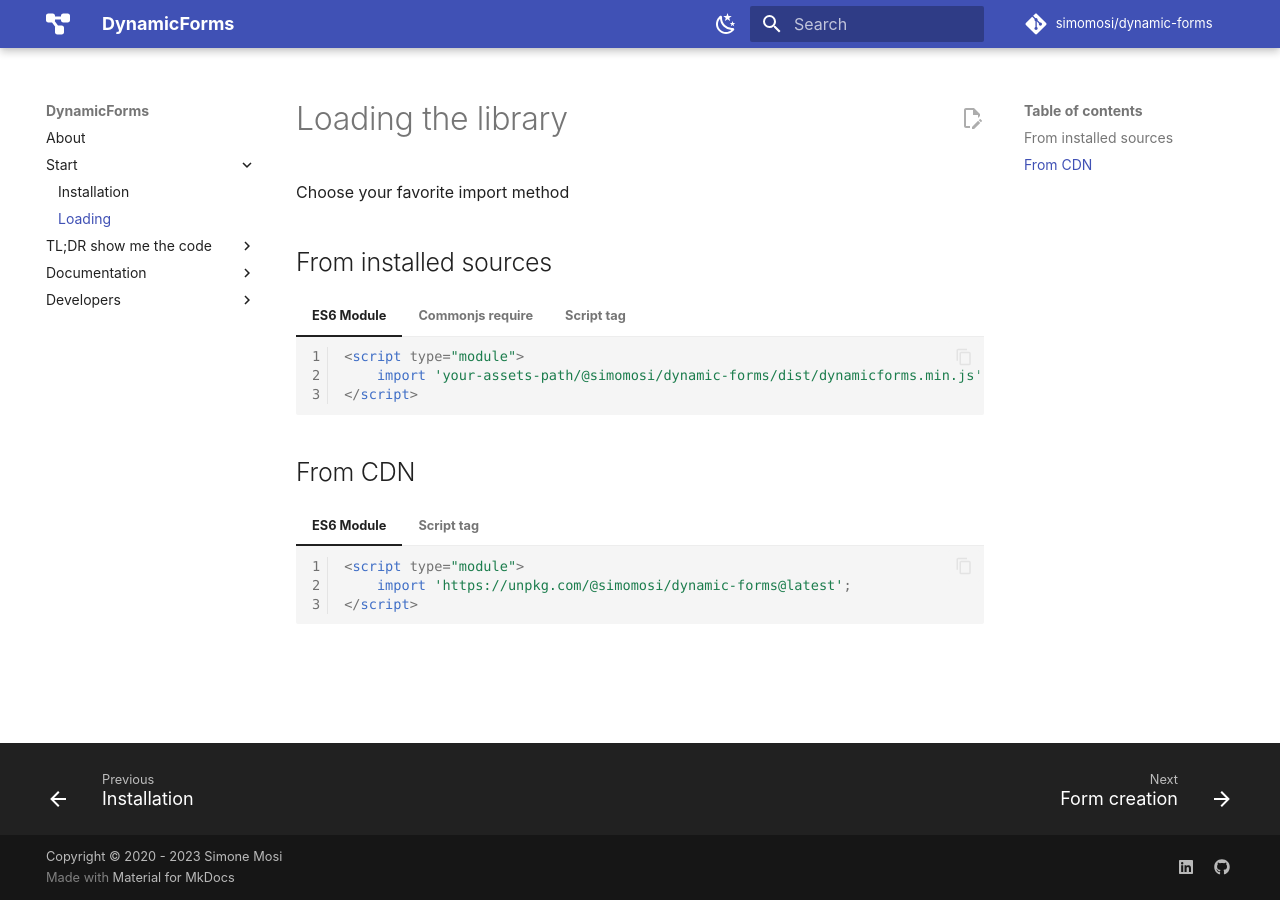
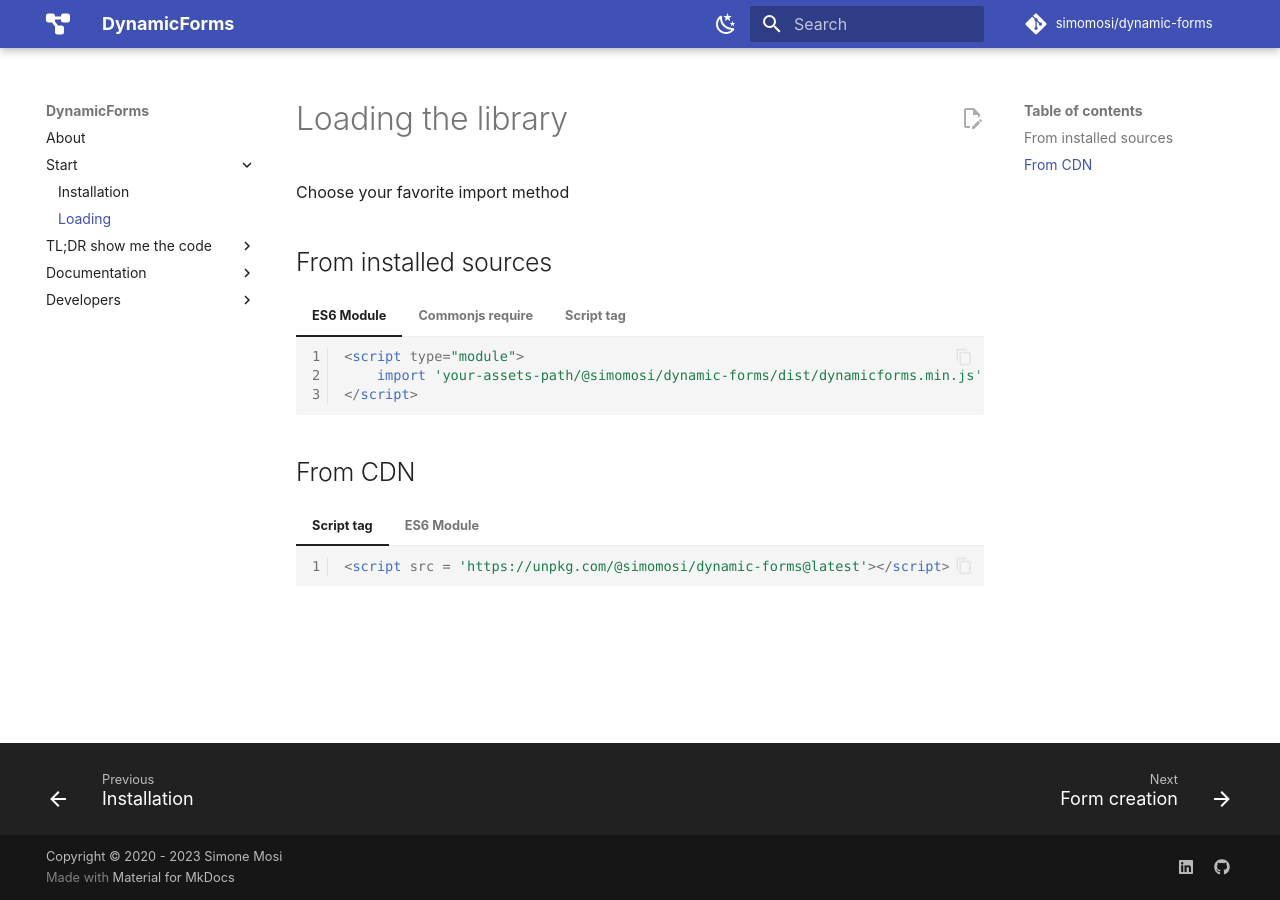
Before and after one commit to simomosi/dynamic-forms, an MkDocs documentation site: the page built from docs/start/loading.md, in a window 1280 px wide. Built offline with MkDocs 1.6.1 and Material for MkDocs 9.7.7, drawn with Linux system fonts in a browser that asks for light colours; comment, search, counter and statistics services are not loaded.

Commit message:
Minor changes

````diff
--- a/docs/start/loading.md
+++ b/docs/start/loading.md
@@ -22,14 +22,14 @@ Choose your favorite import method
 
 ## From CDN
 
+=== "Script tag"
+    ```html
+    <script src = 'https://unpkg.com/@simomosi/dynamic-forms@latest'></script>
+    ```
+
 === "ES6 Module"
     ```html
     <script type="module">
         import 'https://unpkg.com/@simomosi/dynamic-forms@latest';
     </script>
     ```
-
-=== "Script tag"
-    ```html
-    <script src = 'https://unpkg.com/@simomosi/dynamic-forms@latest'></script>
-    ```
````
